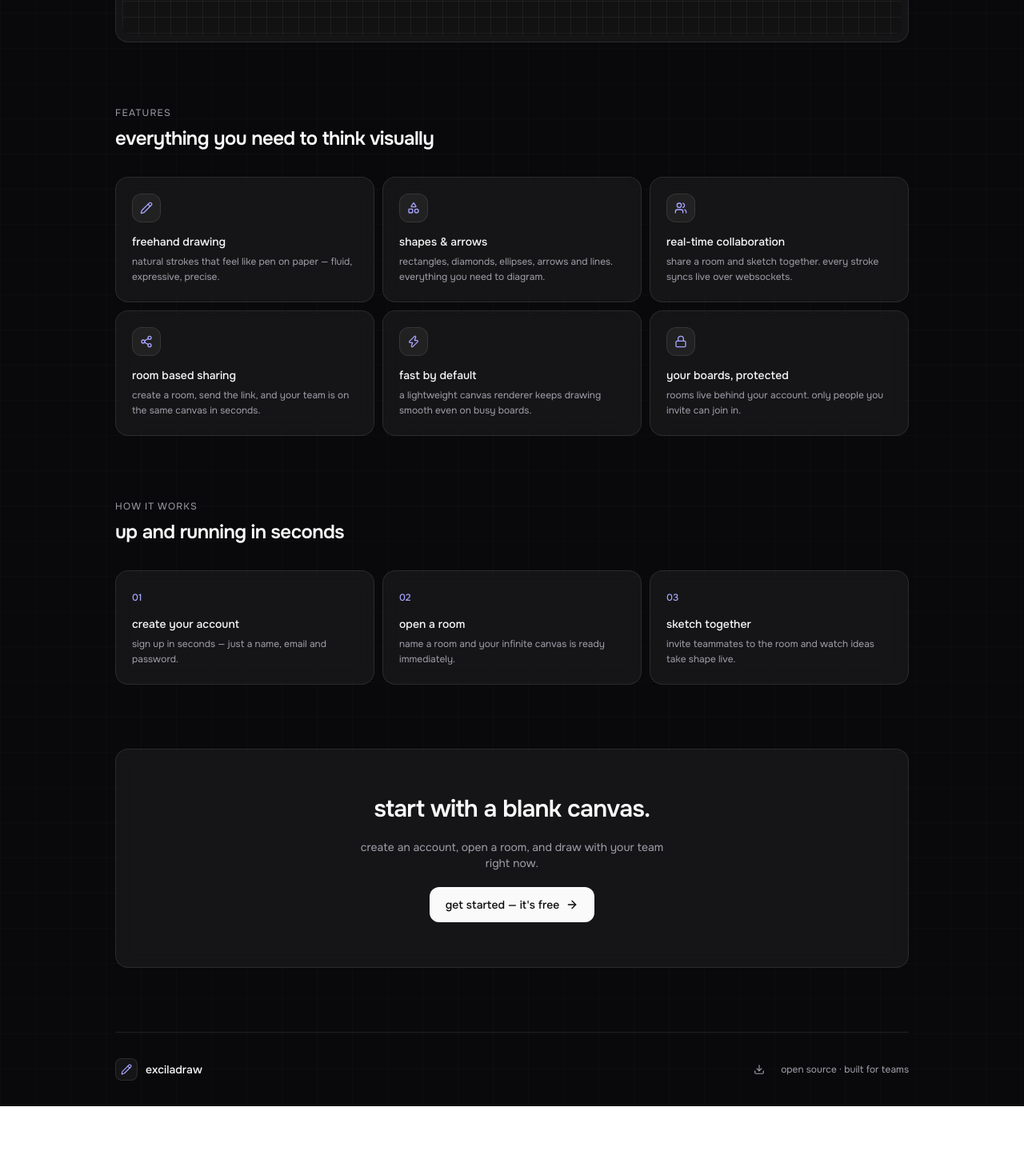
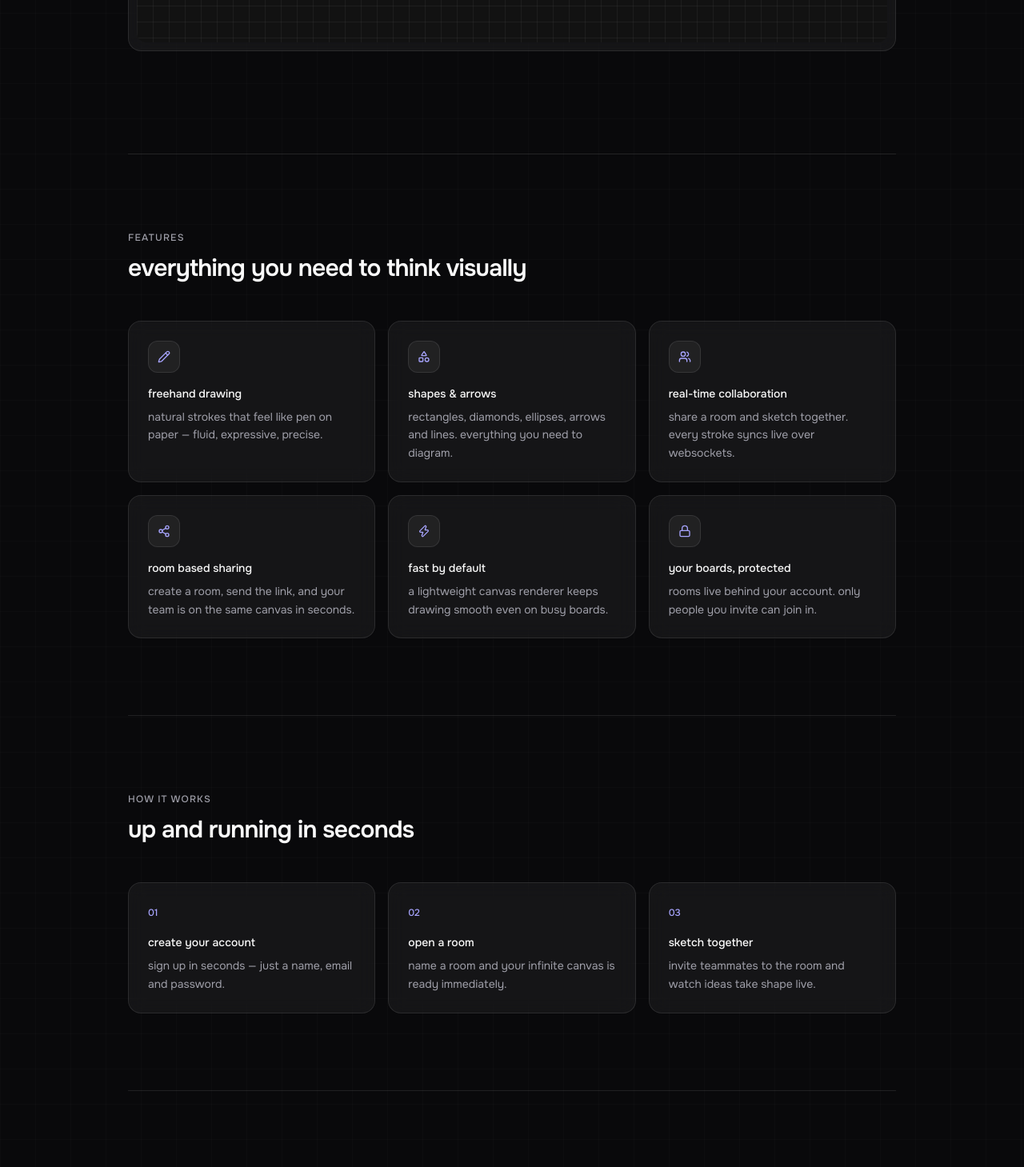
Before and after one commit to PDGamerSG/Exciladraw, a Next.js app in the folder apps/exciladraw-frontend/: page / in a window 1280 px wide. Shown: the part 1040-2499 px from the top of the page at 80% size. Before the commit the page ends 2423 px from the top, so only its background shows below. Built offline with nearby package versions, Linux system fonts and the light colour scheme.

Commit message:
Fixed the homepage spacing

```diff
--- a/apps/exciladraw-frontend/app/page.tsx
+++ b/apps/exciladraw-frontend/app/page.tsx
@@ -1,7 +1,6 @@
 import Link from "next/link";
 import {
   ArrowRight,
-  Download,
   Lock,
   Pencil,
   Shapes,
@@ -76,25 +75,25 @@ export default function Page() {
       <div className="pointer-events-none absolute -top-48 left-1/2 h-[560px] w-[900px] -translate-x-1/2 rounded-full bg-[radial-gradient(ellipse_at_center,rgba(168,165,255,0.14),transparent_65%)]" />
       <div className="pointer-events-none absolute inset-0 bg-[linear-gradient(rgba(255,255,255,0.015)_1px,transparent_1px),linear-gradient(90deg,rgba(255,255,255,0.015)_1px,transparent_1px)] bg-[size:44px_44px]" />
 
-      <div className="relative mx-auto w-full max-w-5xl px-4">
+      <div className="relative mx-auto w-full max-w-5xl px-6 lg:px-8">
         {/* nav */}
-        <header className="flex items-center justify-between py-6">
-          <div className="flex items-center gap-2.5">
+        <header className="flex h-20 items-center justify-between">
+          <div className="flex items-center gap-3">
             <div className="flex h-9 w-9 items-center justify-center rounded-xl border border-primary/10 bg-foreground/5 backdrop-blur-md">
               <Pencil className="h-4 w-4 text-[#a8a5ff]" />
             </div>
             <span className="text-sm font-medium">exciladraw</span>
           </div>
-          <div className="flex items-center gap-2.5">
+          <div className="flex items-center gap-3">
             <Link
               href="/signin"
-              className="inline-flex h-9 items-center rounded-xl border border-primary/10 bg-foreground/5 px-4 text-sm text-muted-foreground backdrop-blur-md transition-all duration-300 ease-[cubic-bezier(0.45,0.05,0.55,0.95)] hover:border-primary/20 hover:bg-primary/10 hover:text-foreground"
+              className="inline-flex h-10 items-center rounded-xl border border-primary/10 bg-foreground/5 px-4 text-sm text-muted-foreground backdrop-blur-md transition-all duration-300 ease-[cubic-bezier(0.45,0.05,0.55,0.95)] hover:border-primary/20 hover:bg-primary/10 hover:text-foreground"
             >
               sign in
             </Link>
             <Link
               href="/signup"
-              className="inline-flex h-9 items-center rounded-xl bg-foreground px-4 text-sm font-medium text-background transition-all duration-300 ease-[cubic-bezier(0.45,0.05,0.55,0.95)] hover:bg-foreground/85"
+              className="inline-flex h-10 items-center rounded-xl bg-foreground px-4 text-sm font-medium text-background transition-all duration-300 ease-[cubic-bezier(0.45,0.05,0.55,0.95)] hover:bg-foreground/85"
             >
               sign up
             </Link>
@@ -102,40 +101,40 @@ export default function Page() {
         </header>
 
         {/* hero */}
-        <section className="flex flex-col items-center pb-20 pt-16 text-center sm:pt-24">
-          <div className="mb-8 inline-flex items-center gap-2 rounded-full border border-primary/10 bg-foreground/5 px-4 py-1.5 text-xs text-muted-foreground backdrop-blur-md">
+        <section className="flex flex-col items-center pb-24 pt-16 text-center sm:pb-32 sm:pt-24">
+          <div className="inline-flex items-center gap-2 rounded-full border border-primary/10 bg-foreground/5 px-4 py-1.5 text-xs text-muted-foreground backdrop-blur-md">
             <Sparkles className="h-3 w-3 text-[#a8a5ff]" />
             open-source collaborative whiteboard
           </div>
 
-          <h1 className="max-w-2xl text-4xl font-semibold leading-[1.1] tracking-tight sm:text-6xl">
+          <h1 className="mt-8 max-w-2xl text-4xl font-semibold leading-[1.15] tracking-tight sm:text-6xl sm:leading-[1.1]">
             think out loud,
             <br />
             <span className="text-[#a8a5ff]">sketch it together.</span>
           </h1>
-          <p className="mt-5 max-w-md text-sm leading-relaxed text-muted-foreground sm:text-base">
+          <p className="mt-6 max-w-lg text-sm leading-relaxed text-muted-foreground sm:text-base">
             a clean, fast whiteboard for teams. draw shapes, arrows and freehand
             strokes on an infinite canvas — synced live with everyone in the room.
           </p>
 
-          <div className="mt-8 flex flex-col gap-2.5 sm:flex-row">
+          <div className="mt-10 flex w-full flex-col items-center justify-center gap-3 sm:w-auto sm:flex-row">
             <Link
               href="/signup"
-              className="group inline-flex h-11 items-center gap-2 rounded-xl bg-foreground px-5 text-sm font-medium text-background transition-all duration-300 ease-[cubic-bezier(0.45,0.05,0.55,0.95)] hover:bg-foreground/85"
+              className="group inline-flex h-11 w-full items-center justify-center gap-2 rounded-xl bg-foreground px-6 text-sm font-medium text-background transition-all duration-300 ease-[cubic-bezier(0.45,0.05,0.55,0.95)] hover:bg-foreground/85 sm:w-auto"
             >
               start sketching
               <ArrowRight className="h-4 w-4 transition-transform duration-300 group-hover:translate-x-0.5" />
             </Link>
             <Link
               href="/signin"
-              className="inline-flex h-11 items-center justify-center rounded-xl border border-primary/10 bg-foreground/5 px-5 text-sm text-muted-foreground backdrop-blur-md transition-all duration-300 ease-[cubic-bezier(0.45,0.05,0.55,0.95)] hover:border-primary/20 hover:bg-primary/10 hover:text-foreground"
+              className="inline-flex h-11 w-full items-center justify-center rounded-xl border border-primary/10 bg-foreground/5 px-6 text-sm text-muted-foreground backdrop-blur-md transition-all duration-300 ease-[cubic-bezier(0.45,0.05,0.55,0.95)] hover:border-primary/20 hover:bg-primary/10 hover:text-foreground sm:w-auto"
             >
               open your rooms
             </Link>
           </div>
 
           {/* canvas preview */}
-          <div className="mt-16 w-full rounded-2xl border border-primary/10 bg-foreground/5 p-2 backdrop-blur-md">
+          <div className="mt-20 w-full rounded-2xl border border-primary/10 bg-foreground/5 p-2 backdrop-blur-md sm:p-2.5">
             <div className="relative overflow-hidden rounded-xl bg-[#121212]">
               <div className="pointer-events-none absolute inset-0 bg-[linear-gradient(rgba(255,255,255,0.05)_1px,transparent_1px),linear-gradient(90deg,rgba(255,255,255,0.05)_1px,transparent_1px)] bg-[size:20px_20px]" />
               <svg viewBox="0 0 800 380" className="relative w-full">
@@ -156,57 +155,67 @@ export default function Page() {
         </section>
 
         {/* features */}
-        <section className="pb-20">
-          <p className="mb-2 text-xs uppercase tracking-widest text-muted-foreground">features</p>
-          <h2 className="mb-8 text-2xl font-semibold tracking-tight">
-            everything you need to think visually
-          </h2>
-          <div className="grid gap-2.5 sm:grid-cols-2 lg:grid-cols-3">
+        <section className="border-t border-primary/10 py-20 sm:py-24">
+          <div className="mb-12">
+            <p className="mb-3 text-xs font-medium uppercase tracking-widest text-muted-foreground">
+              features
+            </p>
+            <h2 className="text-2xl font-semibold tracking-tight sm:text-3xl">
+              everything you need to think visually
+            </h2>
+          </div>
+          <div className="grid gap-4 sm:grid-cols-2 lg:grid-cols-3">
             {FEATURES.map(({ icon: Icon, title, description }) => (
               <div
                 key={title}
-                className="rounded-2xl border border-primary/10 bg-foreground/5 p-5 backdrop-blur-md transition-all duration-300 ease-[cubic-bezier(0.45,0.05,0.55,0.95)] hover:border-primary/20 hover:bg-primary/10"
+                className="rounded-2xl border border-primary/10 bg-foreground/5 p-6 backdrop-blur-md transition-all duration-300 ease-[cubic-bezier(0.45,0.05,0.55,0.95)] hover:border-primary/20 hover:bg-primary/10"
               >
-                <div className="mb-3.5 flex h-9 w-9 items-center justify-center rounded-xl border border-primary/10 bg-foreground/5">
+                <div className="mb-4 flex h-10 w-10 items-center justify-center rounded-xl border border-primary/10 bg-foreground/5">
                   <Icon className="h-4 w-4 text-[#a8a5ff]" />
                 </div>
-                <h3 className="mb-1.5 text-sm font-medium">{title}</h3>
-                <p className="text-xs leading-relaxed text-muted-foreground">{description}</p>
+                <h3 className="mb-2 text-sm font-medium">{title}</h3>
+                <p className="text-sm leading-relaxed text-muted-foreground">{description}</p>
               </div>
             ))}
           </div>
         </section>
 
         {/* how it works */}
-        <section className="pb-20">
-          <p className="mb-2 text-xs uppercase tracking-widest text-muted-foreground">how it works</p>
-          <h2 className="mb-8 text-2xl font-semibold tracking-tight">up and running in seconds</h2>
-          <div className="grid gap-2.5 md:grid-cols-3">
+        <section className="border-t border-primary/10 py-20 sm:py-24">
+          <div className="mb-12">
+            <p className="mb-3 text-xs font-medium uppercase tracking-widest text-muted-foreground">
+              how it works
+            </p>
+            <h2 className="text-2xl font-semibold tracking-tight sm:text-3xl">
+              up and running in seconds
+            </h2>
+          </div>
+          <div className="grid gap-4 md:grid-cols-3">
             {STEPS.map(({ n, title, description }) => (
               <div
                 key={n}
-                className="rounded-2xl border border-primary/10 bg-foreground/5 p-5 backdrop-blur-md"
+                className="rounded-2xl border border-primary/10 bg-foreground/5 p-6 backdrop-blur-md"
               >
                 <span className="text-xs font-medium text-[#a8a5ff]">{n}</span>
-                <h3 className="mb-1.5 mt-3 text-sm font-medium">{title}</h3>
-                <p className="text-xs leading-relaxed text-muted-foreground">{description}</p>
+                <h3 className="mb-2 mt-4 text-sm font-medium">{title}</h3>
+                <p className="text-sm leading-relaxed text-muted-foreground">{description}</p>
               </div>
             ))}
           </div>
         </section>
 
         {/* cta */}
-        <section className="pb-20">
-          <div className="flex flex-col items-center gap-5 rounded-2xl border border-primary/10 bg-foreground/5 px-6 py-14 text-center backdrop-blur-md">
+        <section className="border-t border-primary/10 py-20 sm:py-24">
+          <div className="flex flex-col items-center gap-6 rounded-2xl border border-primary/10 bg-foreground/5 px-6 py-16 text-center backdrop-blur-md sm:py-20">
             <h2 className="text-2xl font-semibold tracking-tight sm:text-3xl">
               start with a blank canvas.
             </h2>
-            <p className="max-w-sm text-sm text-muted-foreground">
+            <p className="max-w-sm text-sm leading-relaxed text-muted-foreground">
               create an account, open a room, and draw with your team right now.
             </p>
             <Link
               href="/signup"
-              className="group inline-flex h-11 items-center gap-2 rounded-xl bg-foreground px-5 text-sm font-medium text-background transition-all duration-300 ease-[cubic-bezier(0.45,0.05,0.55,0.95)] hover:bg-foreground/85"
+              className="group inline-flex h-11 items-center gap-2 rounded-xl bg-foreground px-6 text-sm font-medium text-background transition-all duration-300 ease-[cubic-bezier(0.45,0.05,0.55,0.95)] hover:bg-foreground/85"
             >
               get started — it&apos;s free
               <ArrowRight className="h-4 w-4 transition-transform duration-300 group-hover:translate-x-0.5" />
@@ -215,17 +224,14 @@ export default function Page() {
         </section>
 
         {/* footer */}
-        <footer className="flex flex-col items-center justify-between gap-4 border-t border-primary/10 py-8 sm:flex-row">
-          <div className="flex items-center gap-2.5">
+        <footer className="flex flex-col items-center justify-between gap-4 border-t border-primary/10 py-10 sm:flex-row">
+          <div className="flex items-center gap-3">
             <div className="flex h-7 w-7 items-center justify-center rounded-lg border border-primary/10 bg-foreground/5">
               <Pencil className="h-3.5 w-3.5 text-[#a8a5ff]" />
             </div>
             <span className="text-sm font-medium">exciladraw</span>
           </div>
-          <div className="flex items-center gap-5 text-xs text-muted-foreground">
-            <Download className="hidden h-3.5 w-3.5 sm:block" />
-            <span>open source · built for teams</span>
-          </div>
+          <span className="text-xs text-muted-foreground">open source · built for teams</span>
         </footer>
       </div>
     </div>
```
